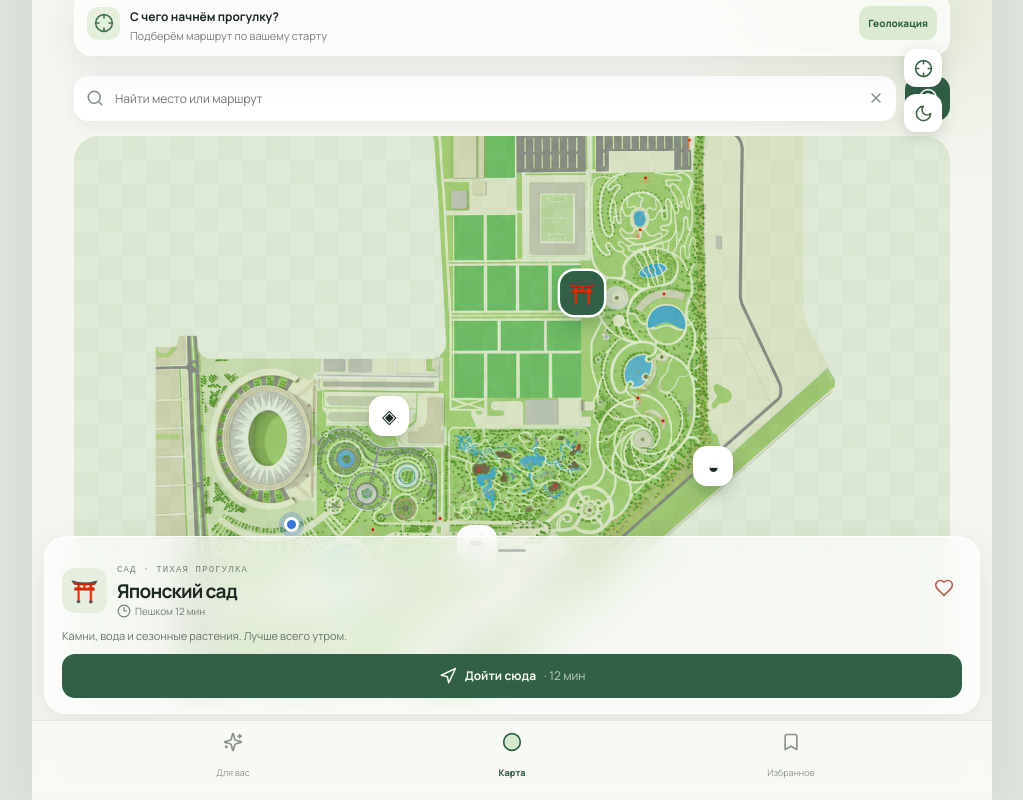
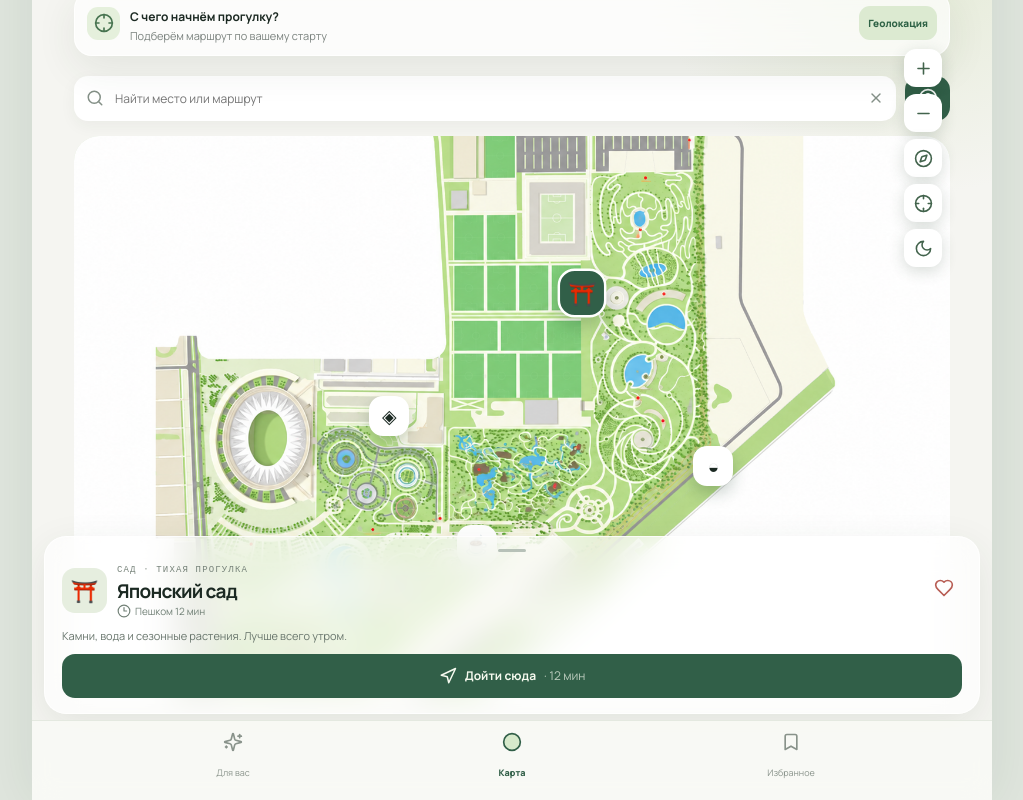
Before and after one commit to kornev23/krasnodar-park-guide, a React (Vite) app: page / in a window 1280 px wide. Both pictures are taken after a click on the button "⛩️". Shown: the part 116-916 px from the top of the page, without its empty margins (128-1151 px from the left). Built offline with nearby package versions, Linux system fonts and the light colour scheme; a web font is replaced by a local one.

Commit message:
Add files via upload

```diff
--- a/src/App.tsx
+++ b/src/App.tsx
@@ -1,5 +1,5 @@
-import { useEffect, useMemo, useState } from 'react'
-import { Bell, Bookmark, Car, ChevronRight, CircleHelp, Clock3, Compass, Crosshair, Heart, MapPin, Moon, Navigation, Search, Sparkles, Sun, Trees, X } from 'lucide-react'
+import { useEffect, useMemo, useRef, useState, type PointerEvent as ReactPointerEvent } from 'react'
+import { Bell, Bookmark, Car, ChevronRight, CircleHelp, Clock3, Compass, Crosshair, Heart, MapPin, Minus, Moon, Navigation, Plus, Search, Sparkles, Sun, Trees, X } from 'lucide-react'
 
 declare global { interface Window { Telegram?: { WebApp?: { ready: () => void; expand: () => void; HapticFeedback?: { impactOccurred: (style: string) => void } } } } }
 
@@ -27,7 +27,11 @@ export default function App() {
   const [query, setQuery] = useState('')
   const [locating, setLocating] = useState(false)
   const [location, setLocation] = useState(false)
+  const [locationError, setLocationError] = useState(false)
   const [dark, setDark] = useState(false)
+  const [mapView, setMapView] = useState({ scale: 1, x: 0, y: 0 })
+  const mapRef = useRef<HTMLElement>(null)
+  const gestureRef = useRef<{ x: number; y: number; viewX: number; viewY: number } | null>(null)
 
   useEffect(() => {
     document.documentElement.style.setProperty('--tg-bg', '#f5f5f1')
@@ -41,8 +45,33 @@ export default function App() {
   const toggleSaved = (id: number) => setSaved(s => s.includes(id) ? s.filter(x => x !== id) : [...s, id])
   const requestLocation = () => {
     setLocating(true)
-    navigator.geolocation?.getCurrentPosition(() => { setLocation(true); setLocating(false) }, () => { setLocation(true); setLocating(false) }, { timeout: 5000 })
-    window.setTimeout(() => { setLocation(true); setLocating(false) }, 1800)
+    setLocationError(false)
+    if (!navigator.geolocation) { setLocationError(true); setLocating(false); return }
+    navigator.geolocation.getCurrentPosition(
+      () => { setLocation(true); setLocating(false) },
+      () => { setLocationError(true); setLocating(false) },
+      { enableHighAccuracy: true, timeout: 10000, maximumAge: 30000 },
+    )
+  }
+  const changeScale = (delta: number) => setMapView(view => ({ ...view, scale: Math.min(3, Math.max(1, Number((view.scale + delta).toFixed(2)))) }))
+  const resetMap = () => setMapView({ scale: 1, x: 0, y: 0 })
+  const clampPosition = (x: number, y: number, scale: number) => {
+    const rect = mapRef.current?.getBoundingClientRect()
+    if (!rect) return { x, y }
+    const maxX = ((scale - 1) * rect.width) / 2
+    const maxY = ((scale - 1) * rect.height) / 2
+    return { x: Math.max(-maxX, Math.min(maxX, x)), y: Math.max(-maxY, Math.min(maxY, y)) }
+  }
+  const startMapDrag = (event: ReactPointerEvent<HTMLElement>) => {
+    if ((event.target as HTMLElement).closest('button')) return
+    event.currentTarget.setPointerCapture(event.pointerId)
+    gestureRef.current = { x: event.clientX, y: event.clientY, viewX: mapView.x, viewY: mapView.y }
+  }
+  const dragMap = (event: ReactPointerEvent<HTMLElement>) => {
+    if (!gestureRef.current || mapView.scale === 1) return
+    const start = gestureRef.current
+    const position = clampPosition(start.viewX + event.clientX - start.x, start.viewY + event.clientY - start.y, mapView.scale)
+    setMapView(view => ({ ...view, ...position }))
   }
   const navigate = (p: Place) => window.open(`https://yandex.ru/maps/?rtext=~45.0459,38.9662&rtt=mt`, '_blank')
 
@@ -55,7 +84,7 @@ export default function App() {
   return <main className="app-shell">
     <header><div><p className="eyebrow">ДОБРЫЙ ДЕНЬ</p><h1>Парк <em>Краснодар</em></h1></div><button className="icon-button"><Bell size={19}/><i /></button></header>
 
-    {!location && <section className="location-prompt glass"><div className="location-icon"><Crosshair size={20}/></div><div><b>С чего начнём прогулку?</b><p>Подберём маршрут по вашему старту</p></div><button onClick={requestLocation}>{locating ? 'Ищем…' : 'Геолокация'}</button></section>}
+    {!location && <section className="location-prompt glass"><div className="location-icon"><Crosshair size={20}/></div><div><b>С чего начнём прогулку?</b><p>{locationError ? 'Не удалось определить место — проверьте доступ' : 'Подберём маршрут по вашему старту'}</p></div><button onClick={requestLocation}>{locating ? 'Ищем…' : 'Геолокация'}</button></section>}
 
     {tab === 'guide' && <>
       <section className="hero">
@@ -70,8 +99,8 @@ export default function App() {
 
     {tab === 'map' && <>
       <div className="map-top"><div className="search"><Search size={18}/><input value={query} onChange={e => setQuery(e.target.value)} placeholder="Найти место или маршрут"/><button onClick={() => setQuery('')}><X size={16}/></button></div><button className="filter"><CircleHelp size={20}/></button></div>
-      <section className="map map-illustrated"><img className="map-image" src={`${import.meta.env.BASE_URL}park-map.png`} alt="Схема парка Краснодар"/><div className="user-dot">{location ? '●' : ''}</div>{filtered.map(p => <button key={p.id} className={`pin ${selected?.id === p.id ? 'active' : ''}`} style={{left: `${p.x}%`, top: `${p.y}%`}} onClick={() => setSelected(p)}><span>{p.icon}</span></button>)}<div className="map-label">ПАРК КРАСНОДАР</div></section>
-      <div className="map-tools"><button onClick={requestLocation}><Crosshair size={19}/></button><button onClick={() => setDark(v => !v)}>{dark ? <Sun size={19}/> : <Moon size={19}/>}</button></div>
+      <section ref={mapRef} className="map map-illustrated" onPointerDown={startMapDrag} onPointerMove={dragMap} onPointerUp={() => { gestureRef.current = null }} onPointerCancel={() => { gestureRef.current = null }} onWheel={event => { event.preventDefault(); changeScale(event.deltaY > 0 ? -0.2 : 0.2) }}><div className="map-canvas" style={{ transform: `translate(${mapView.x}px, ${mapView.y}px) scale(${mapView.scale})` }}><img className="map-image" src={`${import.meta.env.BASE_URL}park-map.png`} alt="Схема парка Краснодар"/>{filtered.map(p => <button key={p.id} className={`pin ${selected?.id === p.id ? 'active' : ''}`} style={{left: `${p.x}%`, top: `${p.y}%`}} onClick={() => setSelected(p)}><span>{p.icon}</span></button>)}<div className="map-label">ПАРК КРАСНОДАР</div></div></section>
+      <div className="map-tools"><button title="Приблизить" onClick={() => changeScale(0.25)}><Plus size={19}/></button><button title="Отдалить" onClick={() => changeScale(-0.25)}><Minus size={19}/></button><button title="Сбросить карту" onClick={resetMap}><Compass size={19}/></button><button title="Моё местоположение" onClick={requestLocation}><Crosshair size={19}/></button><button onClick={() => setDark(v => !v)}>{dark ? <Sun size={19}/> : <Moon size={19}/>}</button></div>
       <section className="map-sheet glass">{selected ? <><div className="sheet-handle"/><div className="sheet-head"><div className="place-icon">{selected.icon}</div><div><p className="eyebrow">{selected.kind}</p><h3>{selected.name}</h3><p className="walk-time"><Clock3 size={14}/> Пешком {selected.time}</p></div><button onClick={() => toggleSaved(selected.id)} className="save"><Heart size={20} fill={saved.includes(selected.id) ? 'currentColor' : 'none'}/></button></div><p className="place-description">{selected.description}</p><button className="navigate" onClick={() => navigate(selected)}><Navigation size={18}/> Дойти сюда <span>· {selected.time}</span></button></> : <><div className="sheet-handle"/><p className="eyebrow">ИНТЕРАКТИВНАЯ КАРТА</p><h3>Выберите точку на карте</h3><p className="place-description">Мы подскажем, что рядом и как удобнее пройти.</p></>}</section>
     </>}
 
```
Also changed, not shown: src/styles.css.
